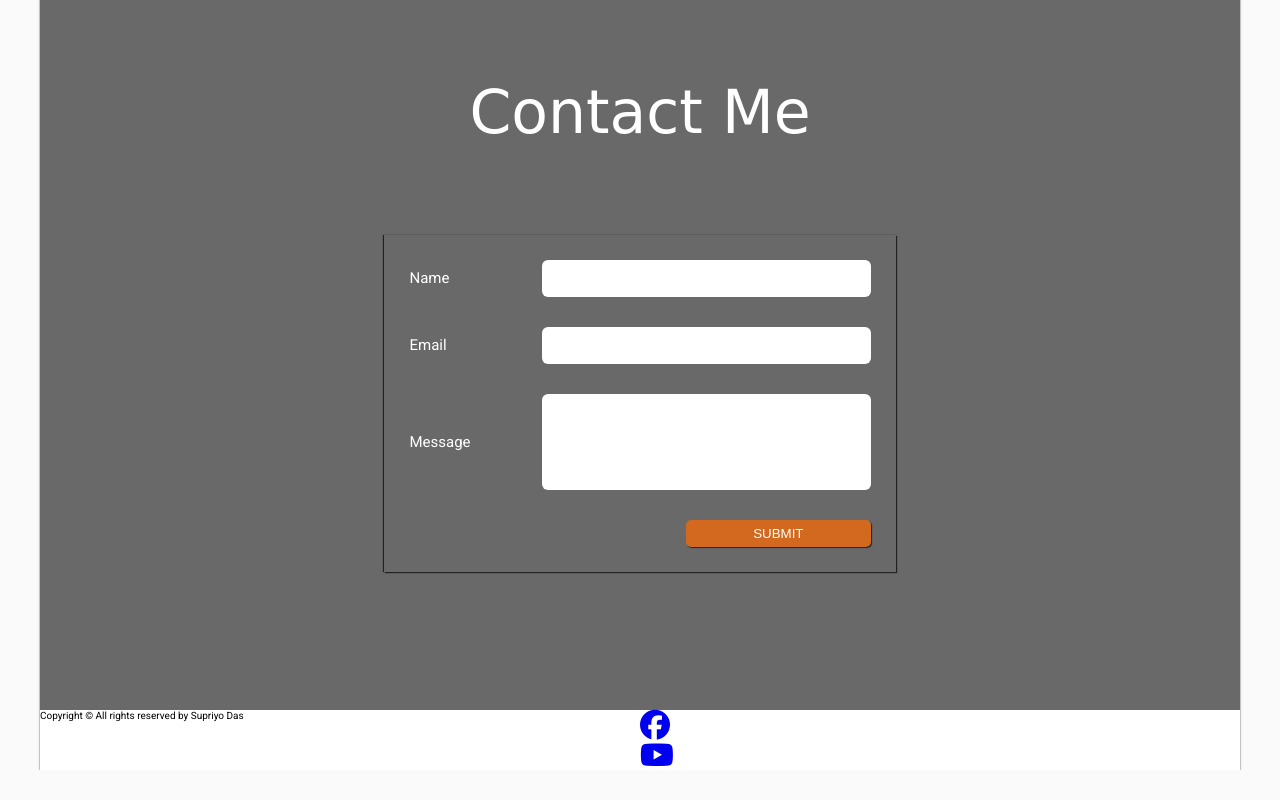
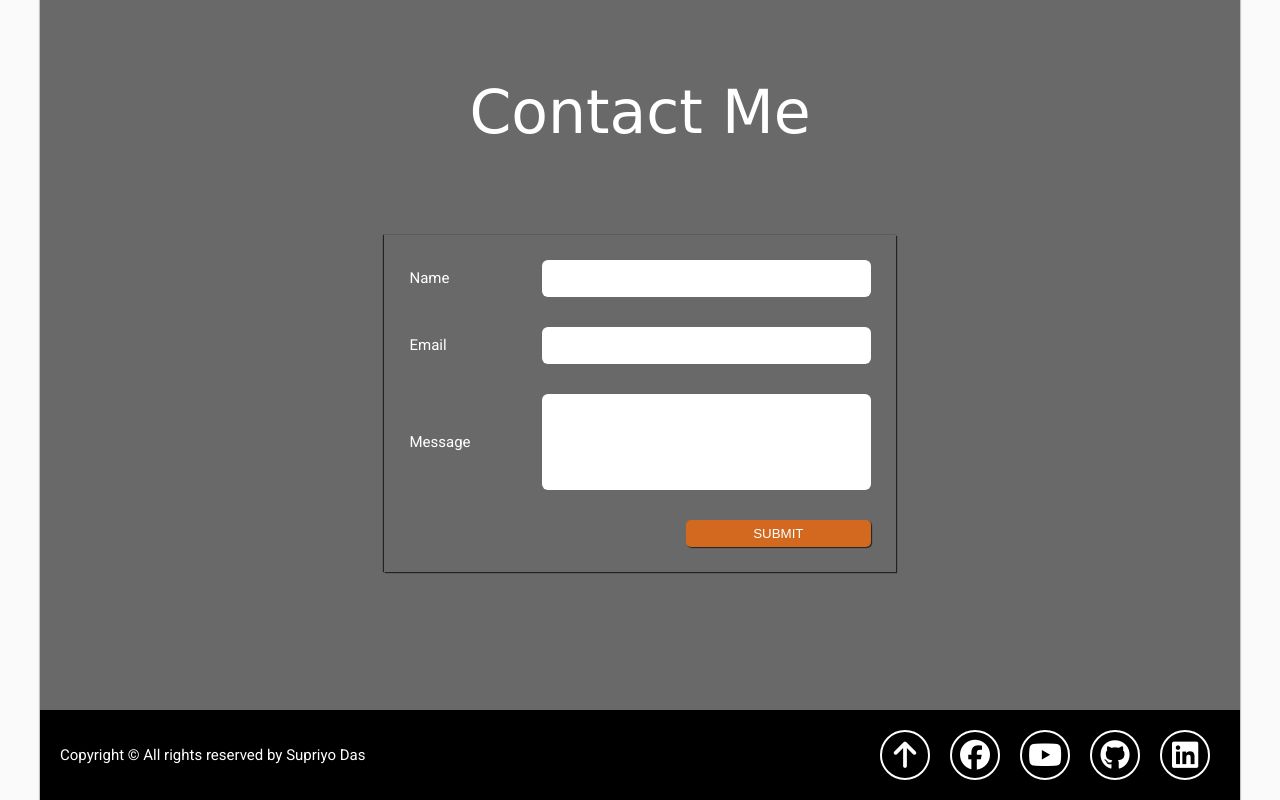
Before and after one commit to sanu151/CSS-Projects, a plain HTML site: page Blog Website Project/index.html in a window 1280 px wide. Shown: the part 3298-4098 px from the top of the page. Before the commit the page ends 4068 px from the top, so only its background shows below. Drawn offline with Linux system fonts and the light colour scheme; a web font is replaced by a local one.

Commit message:
Commit All

```diff
--- a/Blog Website Project/index.html
+++ b/Blog Website Project/index.html
@@ -267,20 +267,37 @@
     <!-- Main Section End -->
 
     <!-- Footer Section Start -->
-    <footer>
+    <footer class="white">
       <div class="rights">
         <p>Copyright &copy; All rights reserved by Supriyo Das</p>
       </div>
       <div class="social-link">
         <ul>
           <li>
+            <a href="#" target="_blank"
+              ><i class="fa-solid fa-arrow-up fa-3x"></i
+            ></a>
+          </li>
+          <li>
             <a href="https://facebook.com/sanu151" target="_blank"
               ><i class="fa-brands fa-facebook fa-3x"></i
             ></a>
           </li>
           <li>
-            <a href="https://facebook.com/sanu151" target="_blank"
+            <a href="https://www.youtube.com/@bangermasi" target="_blank"
               ><i class="fa-brands fa-youtube fa-3x"></i
+            ></a>
+          </li>
+          <li>
+            <a href="https://github.com/sanu151" target="_blank"
+              ><i class="fa-brands fa-github fa-3x"></i
+            ></a>
+          </li>
+          <li>
+            <a
+              href="https://www.linkedin.com/in/supriyo-das-3687241a3/?trk=launchpad_feed"
+              target="_blank"
+              ><i class="fa-brands fa-linkedin fa-3x"></i
             ></a>
           </li>
         </ul>
--- a/Blog Website Project/style/small.css
+++ b/Blog Website Project/style/small.css
@@ -39,3 +39,17 @@ nav li {
 #contact-form {
   width: 80%;
 }
+
+footer {
+  display: block;
+}
+
+footer .rights {
+  margin-bottom: 2rem;
+  justify-content: center;
+}
+
+.social-link {
+  display: flex;
+  justify-content: center;
+}
--- a/Blog Website Project/style/style.css
+++ b/Blog Website Project/style/style.css
@@ -328,14 +328,43 @@ nav li:hover {
 /* Footer Design Start */
 footer {
   display: flex;
+  background-color: #000;
+  padding: 2rem;
+  justify-content: space-between;
 }
 
 footer .rights {
-  flex: 1;
+  display: flex;
+  align-items: center;
+  font-size: 1.5rem;
 }
 
-footer .social-link {
-  flex: 1;
+.social-link ul {
+  display: flex;
+  align-items: center;
+}
+
+.social-link ul li {
+  margin: 0 1rem;
+  border: 2px solid #fff;
+  padding: 0.5rem;
+  border-radius: 50%;
+  width: 5rem;
+  height: 5rem;
+  display: flex;
+  justify-content: center;
+  align-items: center;
+  transition: transform 0.4s;
+}
+
+.social-link ul li:hover {
+  transform: scale(1.2);
+}
+
+.social-link ul li a {
+  color: #fff;
+  padding: 0.5rem;
+  text-align: center;
 }
 /* Footer Design End */
 
```
